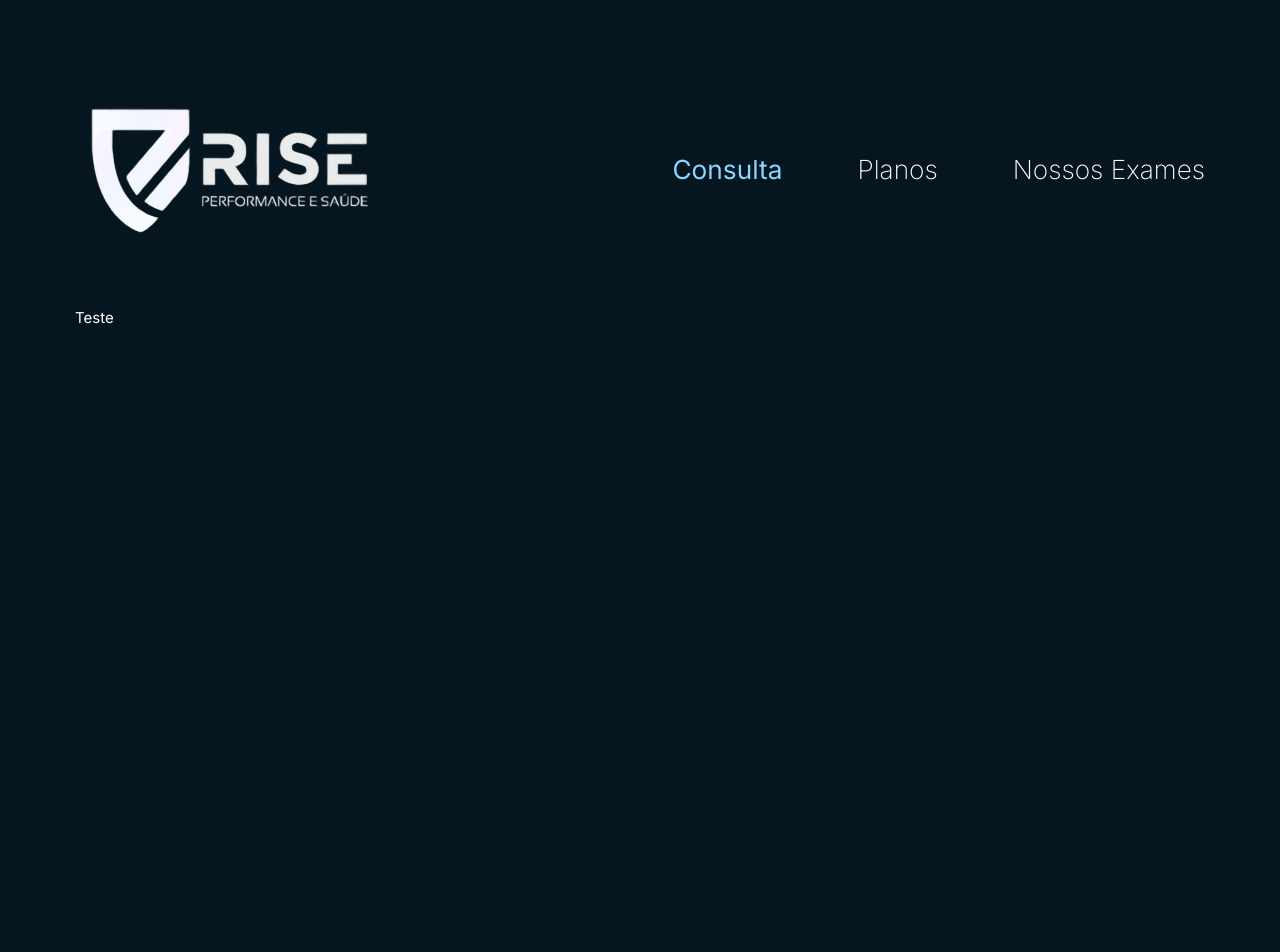
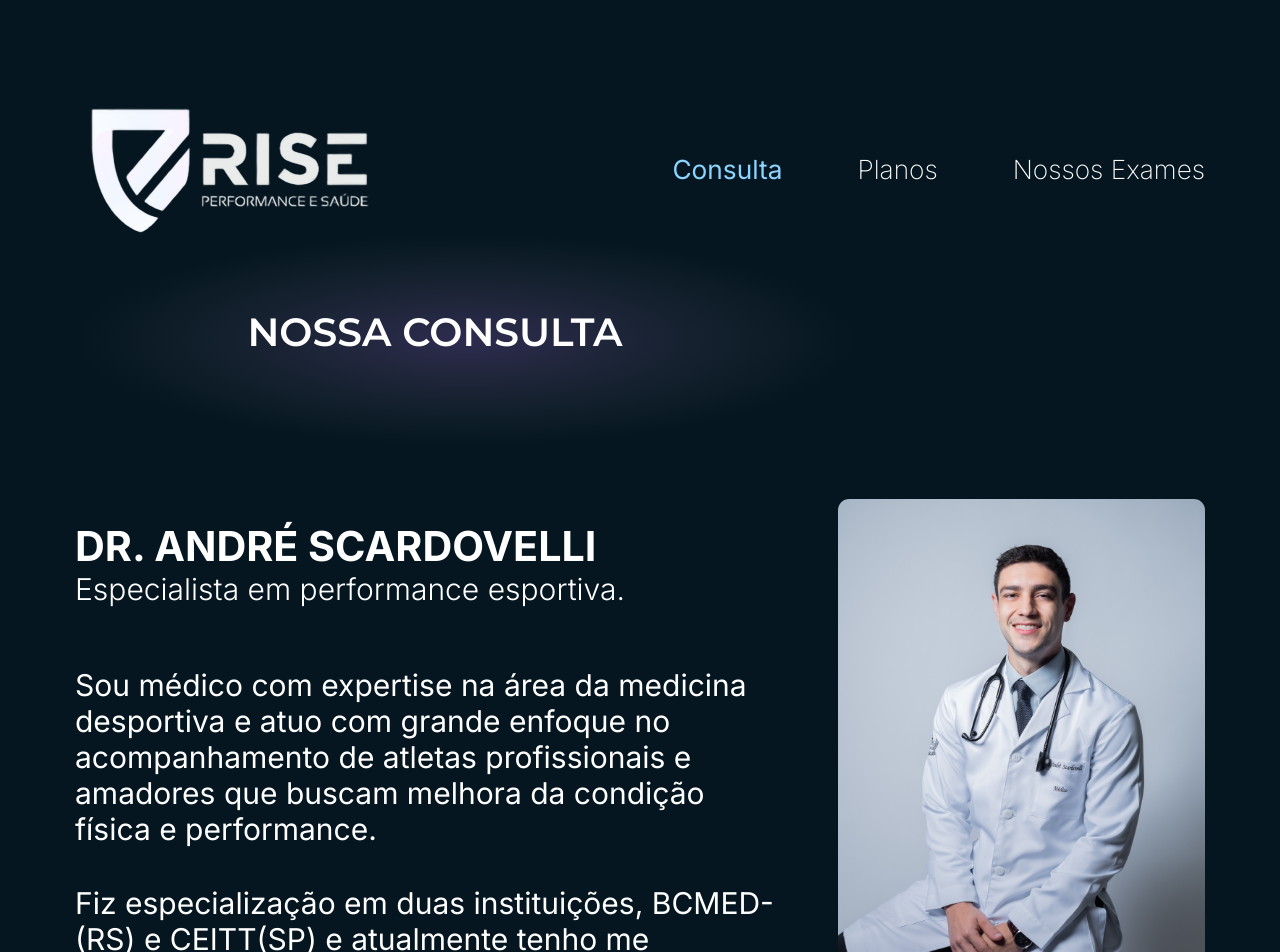
Before and after one commit to riseperformance/rise, a React (Vite) app: page /rise/consultas in a window 1280 px wide. Shown: the top 952 px of the page. Before the commit the page ends 800 px from the top, so only its background shows below. Built offline with nearby package versions, Linux system fonts and the light colour scheme.

Commit message:
finish telinha

```diff
--- a/src/pages/appointments/Appointments.module.scss
+++ b/src/pages/appointments/Appointments.module.scss
@@ -0,0 +1,118 @@
+@import "/src/_variables.scss";
+
+.mainContainer {
+  display: flex;
+  flex-direction: column;
+  align-items: center;
+  row-gap: 7.5rem;
+  width: 100%;
+
+  .titleContainer {
+    position: relative;
+    align-self: start;
+    width: 100%;
+    margin-bottom: 2rem;
+
+    h1 {
+      max-width: 48rem;
+      width: 100%;
+      font-family: "Montserrat", sans-serif;
+      font-size: 2.625rem;
+      font-weight: 700;
+      text-align: center;
+      text-transform: uppercase;
+    }
+
+    .diamondBlurImage {
+      z-index: -1;
+      position: absolute;
+      top: 0;
+      left: 0;
+      transform: translateY(-35%);
+      user-select: none;
+    }
+  }
+
+  .aboutSection {
+    display: flex;
+    align-items: center;
+    gap: 4rem;
+
+    .aboutContainer {
+      display: flex;
+      flex-direction: column;
+
+      h2 {
+        font-size: 2.75rem;
+        font-weight: 700;
+        text-transform: uppercase;
+      }
+
+      span {
+        font-size: 2rem;
+        font-weight: 300;
+        margin-bottom: 1.5rem;
+      }
+
+      p {
+        font-size: 2rem;
+        margin-top: 2.5rem;
+      }
+    }
+
+    img {
+      max-width: 24.5rem;
+      width: 100%;
+      height: auto;
+      border-radius: 0.75rem;
+    }
+
+    @media (max-width: 936px) {
+      flex-direction: column;
+    }
+  }
+
+  .howItWorksSection {
+    position: relative;
+    display: flex;
+    flex-direction: column;
+    align-items: center;
+    row-gap: 7.25rem;
+    width: 100%;
+    padding: 11rem 0 0 0;
+
+    h2 {
+      position: absolute;
+      top: 0;
+      left: 0;
+      font-size: 2.25rem;
+      font-family: "Montserrat", sans-serif;
+      font-weight: 600;
+      text-transform: uppercase;
+      padding: 2.25rem;
+      background-color: $container;
+      border-radius: 0 4.5rem 4.5rem 0;
+    }
+
+    p {
+      font-size: 2.25rem;
+    }
+
+    .scheduleExamButton {
+      max-width: 38rem;
+      width: 100%;
+      min-height: 4rem;
+      border-radius: 2rem;
+      font-size: 1.75rem;
+      text-transform: initial;
+    }
+  }
+
+  .divider {
+    max-width: 40rem;
+    width: 100%;
+    height: 0.0625rem;
+    background-color: $primary;
+    margin: 0 1rem;
+  }
+}
--- a/src/pages/appointments/Appointments.tsx
+++ b/src/pages/appointments/Appointments.tsx
@@ -1,7 +1,107 @@
+"use client";
+
+import { Button } from "@mui/material";
+import { PlanRefund } from "../home/components/plan-refund/PlanRefund";
 import styles from "./Appointments.module.scss";
+import { useEffect, useState } from "react";
+import blurDiamondVariant from "/blur_diamond_variant.svg";
+import about02 from "/images/about_02.png";
 
 export const Appointments = () => {
-  return <section className={styles.appointmentsSection}>
-    <h2>Teste</h2>
-  </section>;
+  const [banneStyle, setBannerStyle] = useState<React.CSSProperties>({});
+
+  const calculateBannerStyle = (): void => {
+    const computedFontSize = document.body
+      .computedStyleMap()
+      .get("font-size") as CSSUnitValue;
+
+    const fontSize = computedFontSize.value;
+    const scrollbarWidth = 0.5;
+    const width = document.body.clientWidth / fontSize - scrollbarWidth;
+    const widthPadding =
+      document.body.clientWidth > 1157
+        ? 5
+        : document.body.clientWidth > 930
+        ? 4
+        : document.body.clientWidth > 614
+        ? 3
+        : 2;
+    const bannerWidth = 776 / fontSize;
+
+    if (width <= 90) {
+      return setBannerStyle({
+        width: bannerWidth > width ? `${width}rem` : `${bannerWidth}rem`,
+        transform: `translateX(-${widthPadding}rem)`,
+        paddingLeft: `${widthPadding}rem`,
+      });
+    }
+
+    const leftGap = (width - 90) / 2;
+    setBannerStyle({
+      width: `${bannerWidth + leftGap}rem`,
+      transform: `translateX(-${leftGap + widthPadding}rem)`,
+      paddingLeft: `${leftGap + widthPadding}rem`,
+    });
+  };
+
+  useEffect(() => {
+    calculateBannerStyle();
+    window.addEventListener("resize", calculateBannerStyle);
+    return () => window.removeEventListener("resize", calculateBannerStyle);
+  }, []);
+
+  return (
+    <main className={styles.mainContainer}>
+      <div className={styles.titleContainer}>
+        <h1>Nossa consulta</h1>
+        <img
+          className={styles.diamondBlurImage}
+          src={blurDiamondVariant}
+          alt=""
+          draggable={false}
+        />
+      </div>
+
+      <section className={styles.aboutSection}>
+        <div className={styles.aboutContainer}>
+          <h2 data-aos="fade-right">Dr. André Scardovelli</h2>
+          <span data-aos="fade-right">Especialista em performance esportiva.</span>
+
+          <p data-aos="fade-right">
+            Sou médico com expertise na área da medicina desportiva e atuo com
+            grande enfoque no acompanhamento de atletas profissionais e amadores
+            que buscam melhora da condição física e performance.
+          </p>
+          <p data-aos="fade-right">
+            Fiz especialização em duas instituições, BCMED-(RS) e CEITT(SP) e
+            atualmente tenho me destacado pelos atendimentos na Clínica Rise.
+          </p>
+        </div>
+
+        <img src={about02} alt="André" />
+      </section>
+
+      <section className={styles.howItWorksSection}>
+        <h2 style={banneStyle}>Como funciona a consulta?</h2>
+
+        <p data-aos="fade-right">
+          A consulta tem duração de 1 hora, e envolve uma conversa aberta sobre
+          seus objetivos, necessidades, dúvidas e todo seu histórico de saúde,
+          esportivo e possíveis lesões.
+        </p>
+
+        <Button
+          variant="contained"
+          color="purple"
+          className={styles.scheduleExamButton}
+        >
+          Quero agendar minha consulta!
+        </Button>
+      </section>
+
+      <div className={styles.divider} />
+
+      <PlanRefund />
+    </main>
+  );
 };
--- a/src/pages/exams/calorimetria/Calorimetria.module.scss
+++ b/src/pages/exams/calorimetria/Calorimetria.module.scss
@@ -17,7 +17,7 @@
       max-width: 48rem;
       width: 100%;
       font-family: "Montserrat", sans-serif;
-      font-size: 3.625rem;
+      font-size: 2.625rem;
       font-weight: 700;
       text-align: center;
       text-transform: uppercase;
--- a/src/pages/exams/dexa-scan/DexaScan.module.scss
+++ b/src/pages/exams/dexa-scan/DexaScan.module.scss
@@ -17,7 +17,7 @@
       max-width: 48rem;
       width: 100%;
       font-family: "Montserrat", sans-serif;
-      font-size: 3.625rem;
+      font-size: 2.625rem;
       font-weight: 700;
       text-align: center;
       text-transform: uppercase;
--- a/src/pages/plans/Plans.module.scss
+++ b/src/pages/plans/Plans.module.scss
@@ -13,9 +13,12 @@
     margin-bottom: 5rem;
 
     h1 {
+      max-width: 48rem;
+      width: 100%;
       font-family: "Montserrat", sans-serif;
       font-size: 2.625rem;
       font-weight: 700;
+      text-align: center;
       text-transform: uppercase;
     }
 
@@ -24,7 +27,7 @@
       position: absolute;
       top: 0;
       left: 0;
-      transform: translate(-10%, -35%);
+      transform: translateY(-35%);
       user-select: none;
     }
   }
```
Also changed, not shown: public/images/about_02.png (added).
